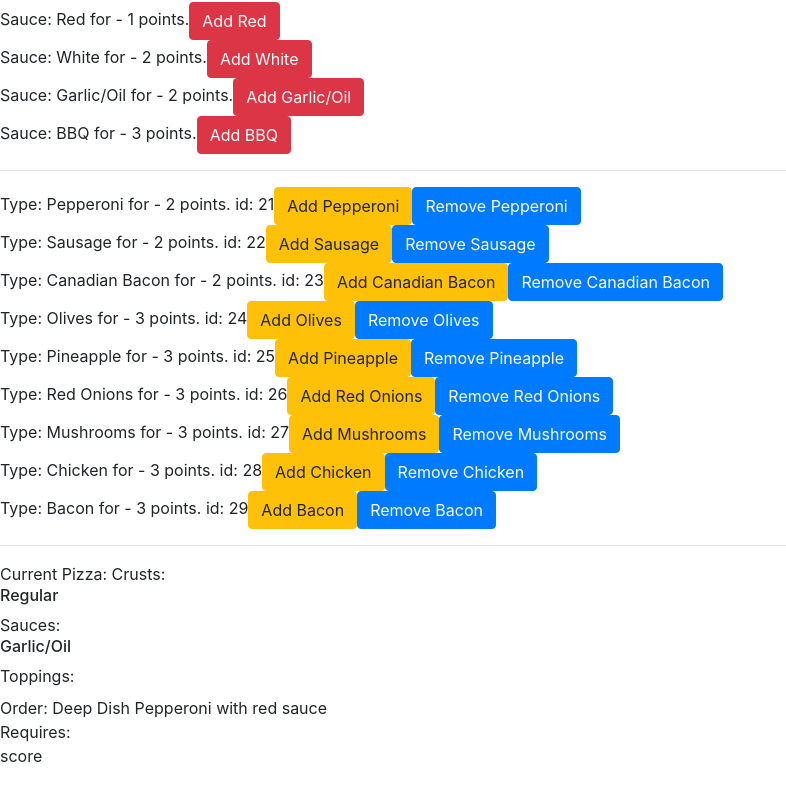
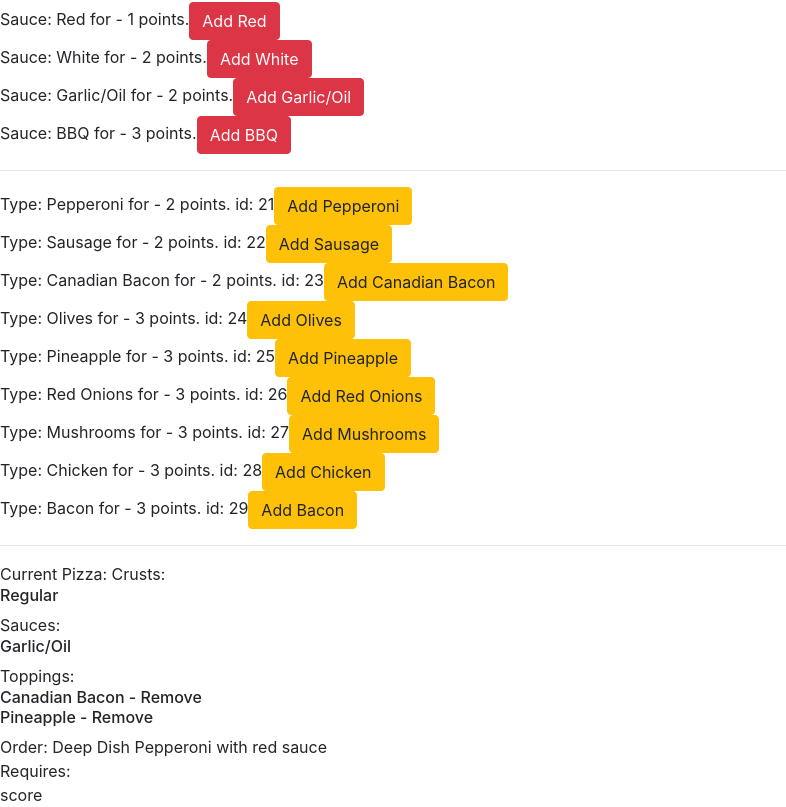
Before and after one commit to Connor85/ReactPizzaGame, a React app: page / in a window 1280 px wide. Shown: the part 353-1160 px from the top of the page, without its empty margins (0-786 px from the left). Before the commit the page ends 1121 px from the top, so only its background shows below. Built offline with nearby package versions, Linux system fonts and the light colour scheme.

Commit message:
add delete functions to current pizza

```diff
--- a/src/components/App.jsx
+++ b/src/components/App.jsx
@@ -170,6 +170,7 @@ class App extends React.Component {
   }
 
   removeToppingsToCurrentPizza(index) {
+    console.log("removetoppings", index);
     let newCurrentPizza = this.state.currentPizza.slice();
     let location = newCurrentPizza[0].toppings.indexOf(index);
     if (location !== -1) {
--- a/src/components/CurrentPizza.jsx
+++ b/src/components/CurrentPizza.jsx
@@ -3,6 +3,7 @@ import React from 'react';
 function CurrentPizza(props) {
 
   function onDeleteToppings(id) {
+    console.log("remove", id);
     props.removeToppingsToCurrentPizza(id)
   }
   return (
@@ -10,7 +11,6 @@ function CurrentPizza(props) {
       Current Pizza:
 
       Crusts:
-      {/* {console.log(props.currentPizza[0].crust)} */}
       <h6>{props.currentPizza[0].crust.map((crust, index) => (
 
         <div className="return" key={index}>
@@ -20,16 +20,16 @@ function CurrentPizza(props) {
       ))}</h6>
       Sauces:
      <h6>{props.currentPizza[0].sauce.map((sauce) => (
-        <div>
+       <div>
           {props.getSaucetName(sauce)}
          </div>
       ))}</h6>
       Toppings:
       <h6>{props.currentPizza[0].toppings.map((toppings) => (
         <div>
-          {props.getToppingtName(toppings)} <p onClick={onDeleteToppings(toppings)}>X-Delete</p>
-          <button onClick={onDeleteToppings(toppings)} className="btn btn-primary">Remove {toppings}</button>
-
+        {console.log(props)}
+          {props.getToppingtName(toppings)}
+          <span onClick={() => props.removeToppingsToCurrentPizza(toppings)} className="deleteLink"> - Remove </span>
           <br></br>
         </div>
         ))}</h6>
--- a/src/components/PizzaTable.jsx
+++ b/src/components/PizzaTable.jsx
@@ -23,7 +23,7 @@ function PizzaTable(props) {
         removeToppingsToCurrentPizza={props.removeToppingsToCurrentPizza}
       />
       <hr />
-      {/* {console.log("pizzatable comp", props)} */}
+      {console.log("pizzatable comp", props)}
       <CurrentPizza
         getCrustName={props.getCrustName}
         getSaucetName={props.getSaucetName}
--- a/src/components/Toppings.jsx
+++ b/src/components/Toppings.jsx
@@ -7,7 +7,7 @@ function Toppings (props){
       Type: {props.type} for - {props.points} points.
       id: {props.identifier}
       <button onClick={props.addToppingsToCurrentPizza} className="btn btn-warning">Add {props.type}</button>
-      <button onClick={props.removeToppingsToCurrentPizza} className="btn btn-primary">Remove {props.type}</button>
+      {/* <button onClick={props.removeToppingsToCurrentPizza} className="btn btn-primary">Remove {props.type}</button> */}
     </div>
   )
 }
```
